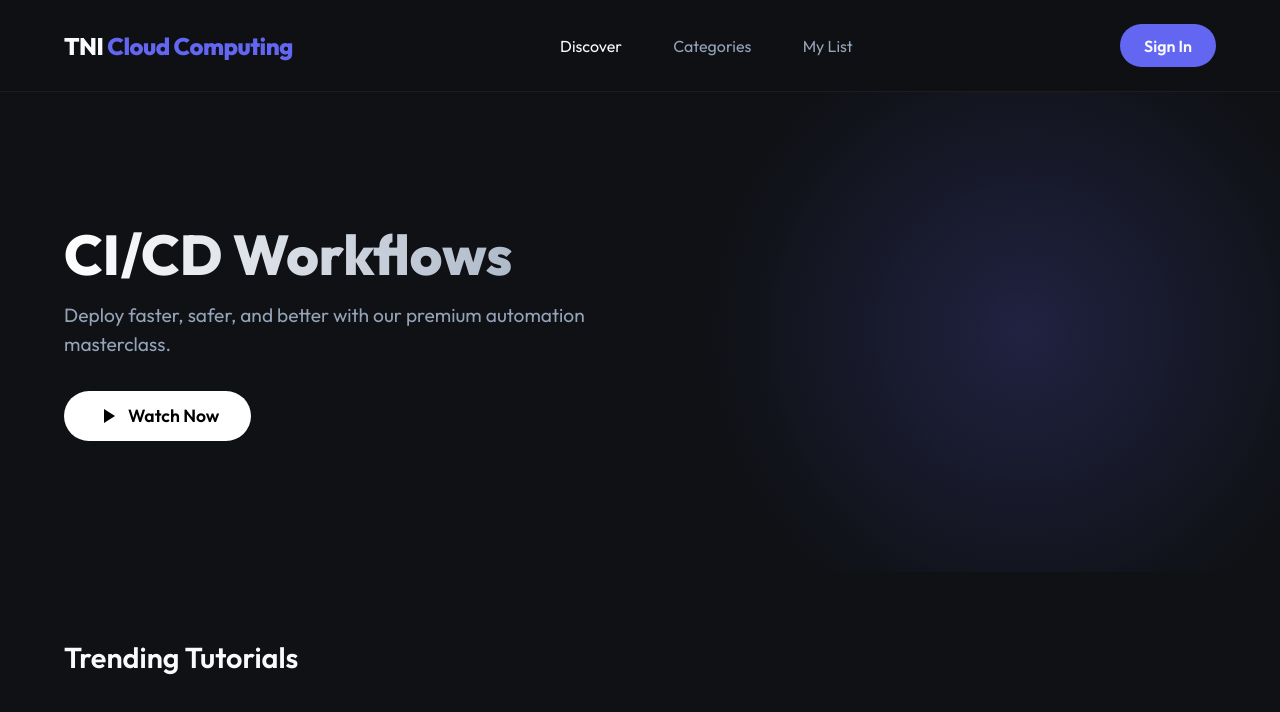
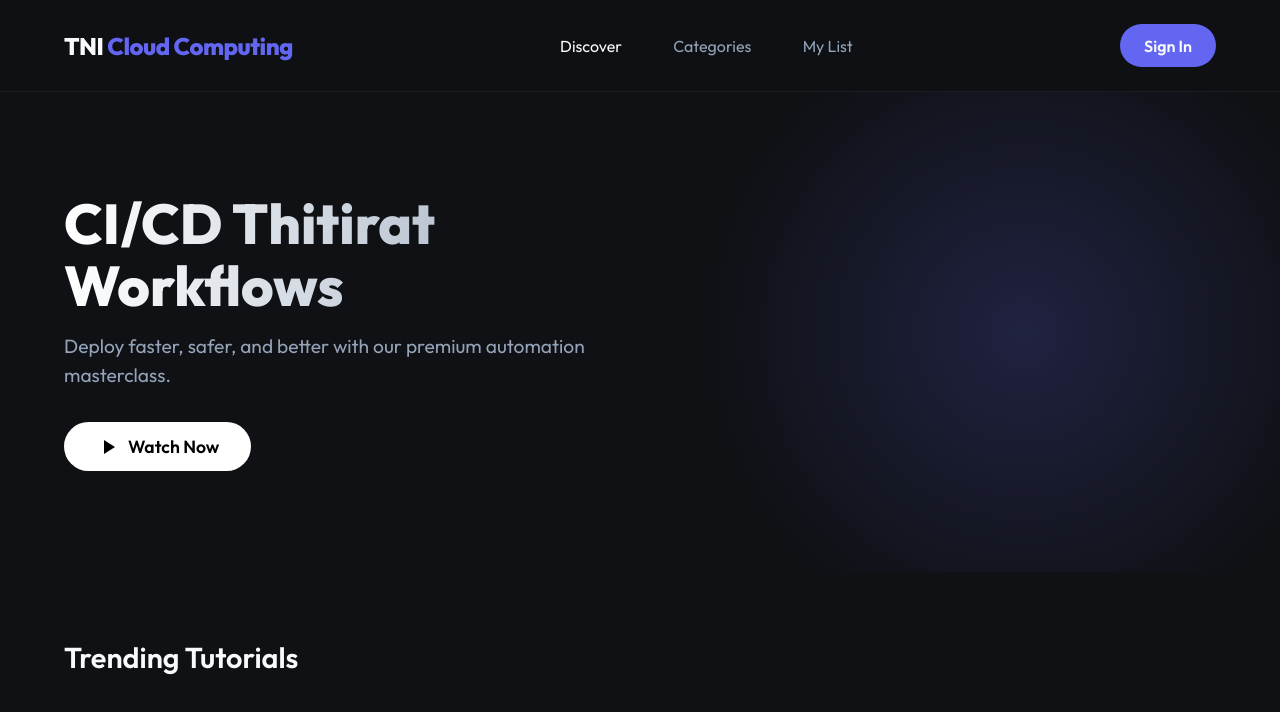
Before and after one commit to Inkthitirat/cicd-lab, a website: page public/index.html in a window 1280 px wide. Drawn offline with Linux system fonts and the light colour scheme; no server answers.

```diff
--- a/public/index.html
+++ b/public/index.html
@@ -20,7 +20,7 @@
 
     <header class="hero">
         <div class="hero-content">
-            <h1>CI/CD Workflows</h1>
+            <h1>CI/CD Thitirat Workflows</h1>
             <p>Deploy faster, safer, and better with our premium automation masterclass.</p>
             <button class="play-btn">
                 <svg viewBox="0 0 24 24" fill="currentColor" width="24" height="24">
```
